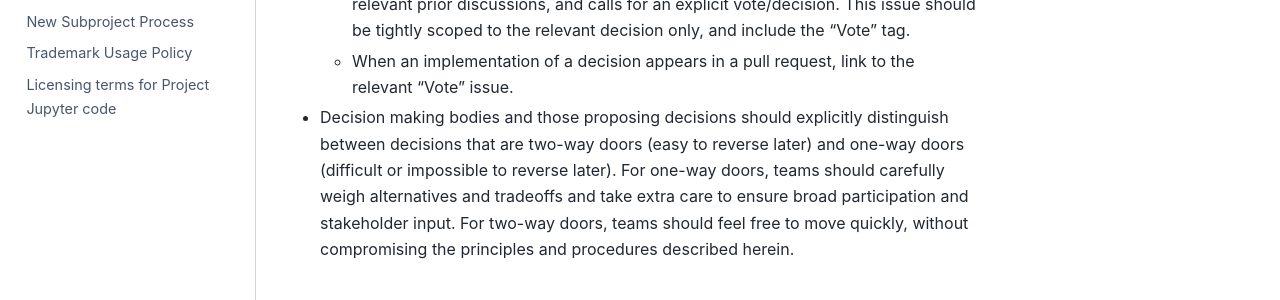
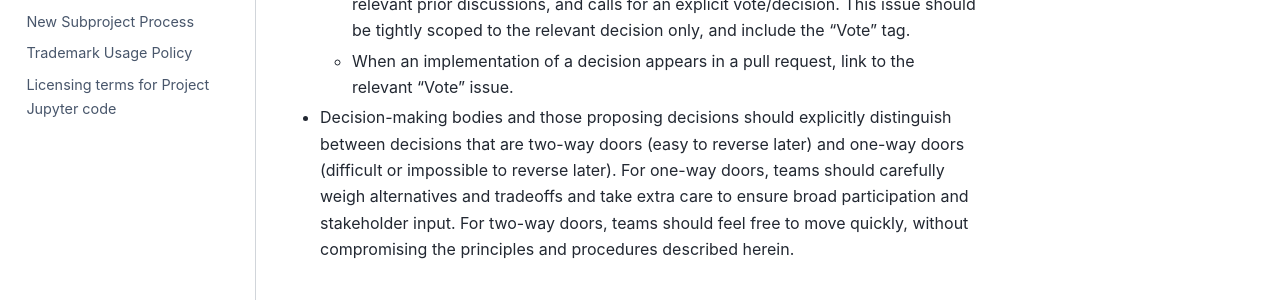
Before and after one commit to jupyter/governance, a Jupyter Book: the page built from decision_making.md, in a window 1280 px wide and 900 px high, scrolled down 2292 px. Shown: the part 344-644 px from the top of the window. Built offline with Jupyter Book 1.0.4 settings and Sphinx 7.4.7 and the Sphinx Book theme 1.1.4, drawn with Linux system fonts in a browser that asks for light colours; pages that are not in the unit, such as notebooks, are missing from menus.

```diff
--- a/decision_making.md
+++ b/decision_making.md
@@ -38,7 +38,7 @@ While the previous section is prescriptive for all Jupyter teams, the following
   - When a vote is called on GitHub, the sponsor should summarize the decision and paste a checklist of the voting members to use in voting in the top entry (description) of the issue/PR.
   - When communications (in whatever number of channels) point to a discussion that requires a project-wide decision, and before major implementation work starts, a standalone issue should be opened that summarizes the issue, points to relevant prior discussions, and calls for an explicit vote/decision. This issue should be tightly scoped to the relevant decision only, and include the "Vote" tag.
   - When an implementation of a decision appears in a pull request, link to the relevant “Vote” issue.
-- Decision making bodies and those proposing decisions should explicitly distinguish between decisions that are two-way doors (easy to reverse later) and one-way doors (difficult or impossible to reverse later). For one-way doors, teams should carefully weigh alternatives and tradeoffs and take extra care to ensure broad participation and stakeholder input. For two-way doors, teams should feel free to move quickly, without compromising the principles and procedures described herein.
+- Decision-making bodies and those proposing decisions should explicitly distinguish between decisions that are two-way doors (easy to reverse later) and one-way doors (difficult or impossible to reverse later). For one-way doors, teams should carefully weigh alternatives and tradeoffs and take extra care to ensure broad participation and stakeholder input. For two-way doors, teams should feel free to move quickly, without compromising the principles and procedures described herein.
 
 ## Language for issue/PR template
 
```
